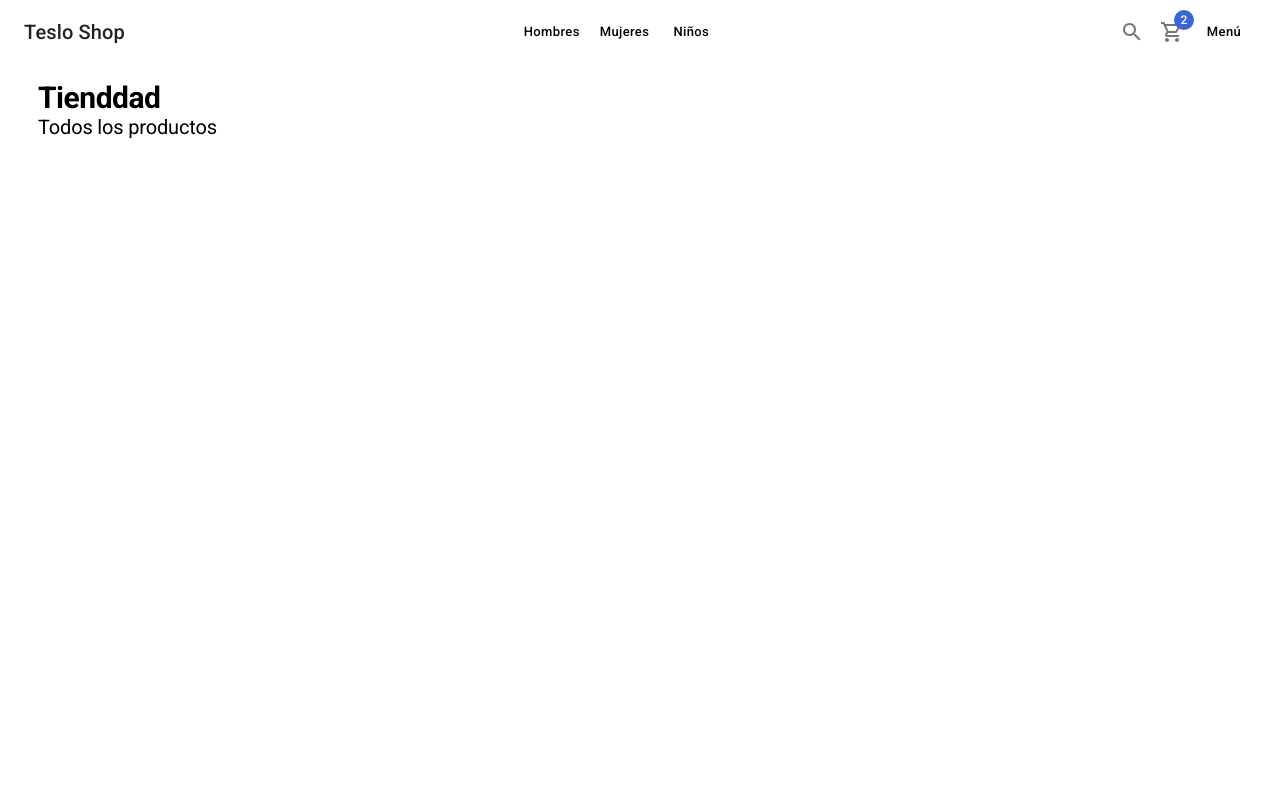
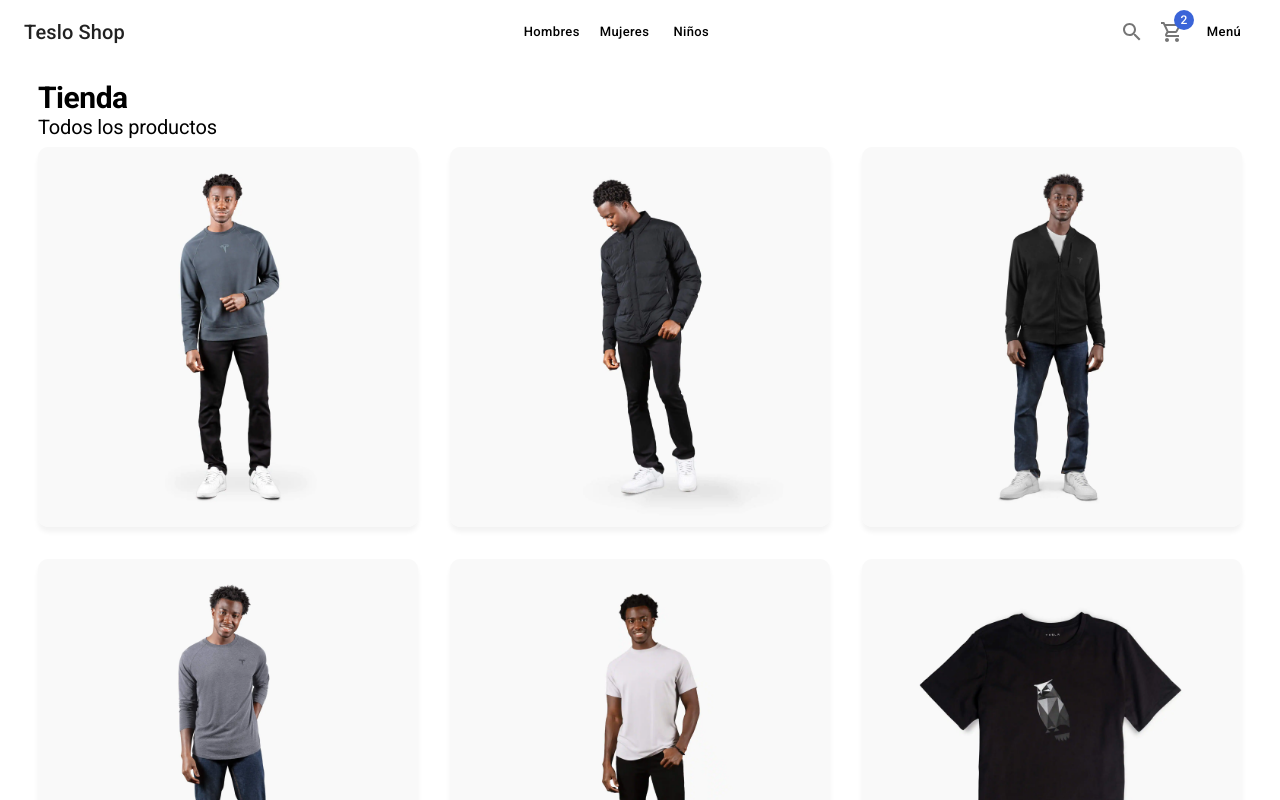
Before and after one commit to vhalvarez/teslo-shop-nextjs, a Next.js app: page / in a window 1280 px wide. Shown: the top 800 px of the page. Built offline with nearby package versions, Linux system fonts and the light colour scheme.

Commit message:
HomePage temporal

```diff
--- a/pages/index.tsx
+++ b/pages/index.tsx
@@ -1,9 +1,14 @@
-import { Typography } from "@mui/material";
 import type { NextPage } from "next";
-import Head from "next/head";
-import Image from "next/image";
+import {
+    Card,
+    CardActionArea,
+    CardMedia,
+    Grid,
+    Typography,
+} from "@mui/material";
+
 import { ShopLayout } from "../components/layouts";
-import styles from "../styles/Home.module.css";
+import { initialData } from "../database/products";
 
 const Home: NextPage = () => {
     return (
@@ -12,11 +17,27 @@
             pageDescription={"Encuentra los mejores prodductos de Teslo aqui"}
         >
             <Typography variant="h1" component="h1">
-                Tienddad
+                Tienda
             </Typography>
             <Typography variant="h2" sx={{ mb: 1 }}>
                 Todos los productos
             </Typography>
+
+            <Grid container spacing={4}>
+                {initialData.products.map((product) => (
+                    <Grid item xs={6} sm={4} key={product.slug}>
+                        <Card>
+                            <CardActionArea>
+                                <CardMedia
+                                    component="img"
+                                    image={`products/${product.images[0]}`}
+                                    alt={product.title}
+                                />
+                            </CardActionArea>
+                        </Card>
+                    </Grid>
+                ))}
+            </Grid>
         </ShopLayout>
     );
 };
```
